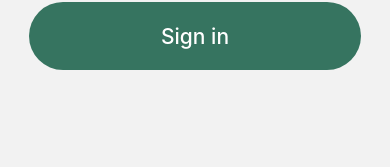
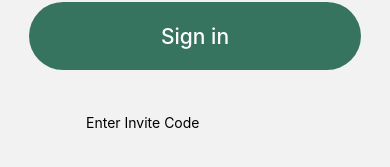
Before and after one commit to NaumanRecat/Simplified-Recipe-App, a React Native app: screen /Splash in a window 390 px wide. Shown: the part 311-478 px from the top of the page. Built offline with nearby package versions, Linux system fonts and the light colour scheme.

Commit message:
splash p

```diff
--- /dev/null
+++ b/src/components/StylishInput.js
@@ -0,0 +1,45 @@
+import { placeholder } from "@babel/types";
+import React from "react";
+import {View, Text, SafeAreaView, TouchableOpacity, TextInput, Image} from 'react-native';
+
+import {widthPercentageToDP as w, heightPercentageToDP as h} from 'react-native-responsive-screen';
+
+
+export class StylishInput extends React.Component{
+    render(){
+        return(
+        <View style={{ alignItems:'center'}}>
+            <View style={{
+            height: h('9%'),
+            width: w('85%'),
+            // backgroundColor:'#faf',
+            flexDirection:'row',
+            alignItems:'center',
+
+        }}>
+
+        <View style={{
+            height:h('8%'),
+            width:w('13%'),
+            // backgroundColor:'#ada',
+            borderWidth: h('0.05%'),
+            borderRadius: h('4%'),
+
+        }}></View>
+
+        <TextInput style={{
+            height:h('8%'),
+            width:w('71%'),
+            // backgroundColor:'#ada',
+            borderWidth: h('0.05%'),
+            borderRadius: h('4%'),
+            marginLeft: h('0.7%'),
+        }}
+        placeholder="Enter Invite Code"
+        ></TextInput>
+
+        </View>
+        </View>
+        )
+    }
+}
--- a/src/screens/Splash.js
+++ b/src/screens/Splash.js
@@ -1,11 +1,14 @@
 import React from "react";
-import {View, Text, Image, Button} from 'react-native';
+import {View, Text, Image, Button, SafeAreaView} from 'react-native';
+
+import { StylishInput } from "../components/StylishInput";
 
 import {widthPercentageToDP as w, heightPercentageToDP as h} from 'react-native-responsive-screen';
 
 export class Splash extends React.Component{
     render(){
         return(
+            <SafeAreaView style={{ flex:1}}>
             <View style={{ flex:1}}>
 
                 <View style={{
@@ -42,6 +45,7 @@ export class Splash extends React.Component{
                     alignItems:'center',
                     justifyContent:'center',
                     marginTop: h('3%'),
+                    marginBottom: h('1.6%'),
                 }}>
                     <Text style={{
                         color:'#fff',
@@ -52,10 +56,15 @@ export class Splash extends React.Component{
                 </View>
                </View>
 
+               <View>
+                   <StylishInput/>
+               </View>
+
 
 
 
             </View>
+            </SafeAreaView>
         )
     }
 }
```
Also changed, not shown: src/assests/v1.png (added), src/assests/v2.png (added).
